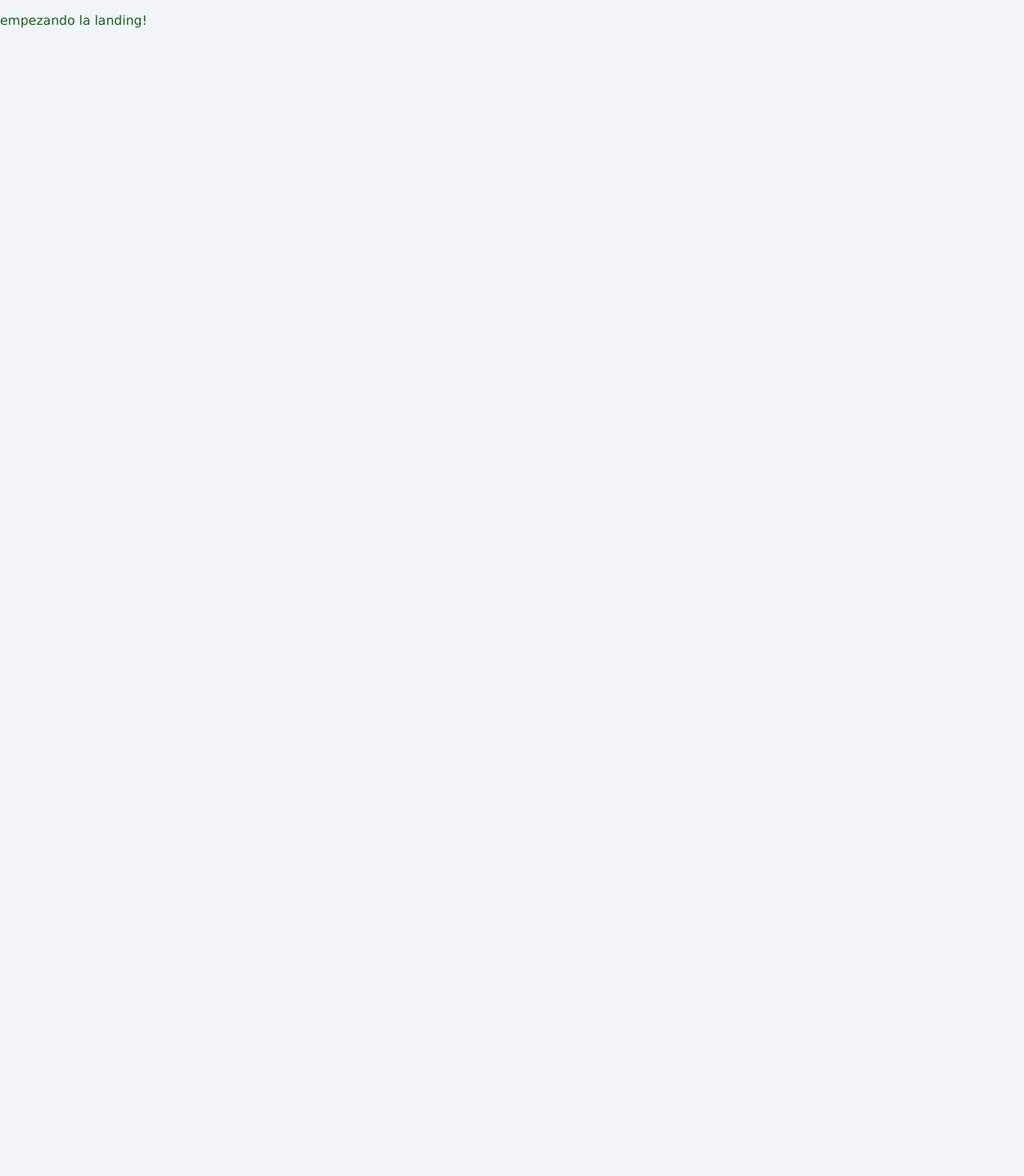
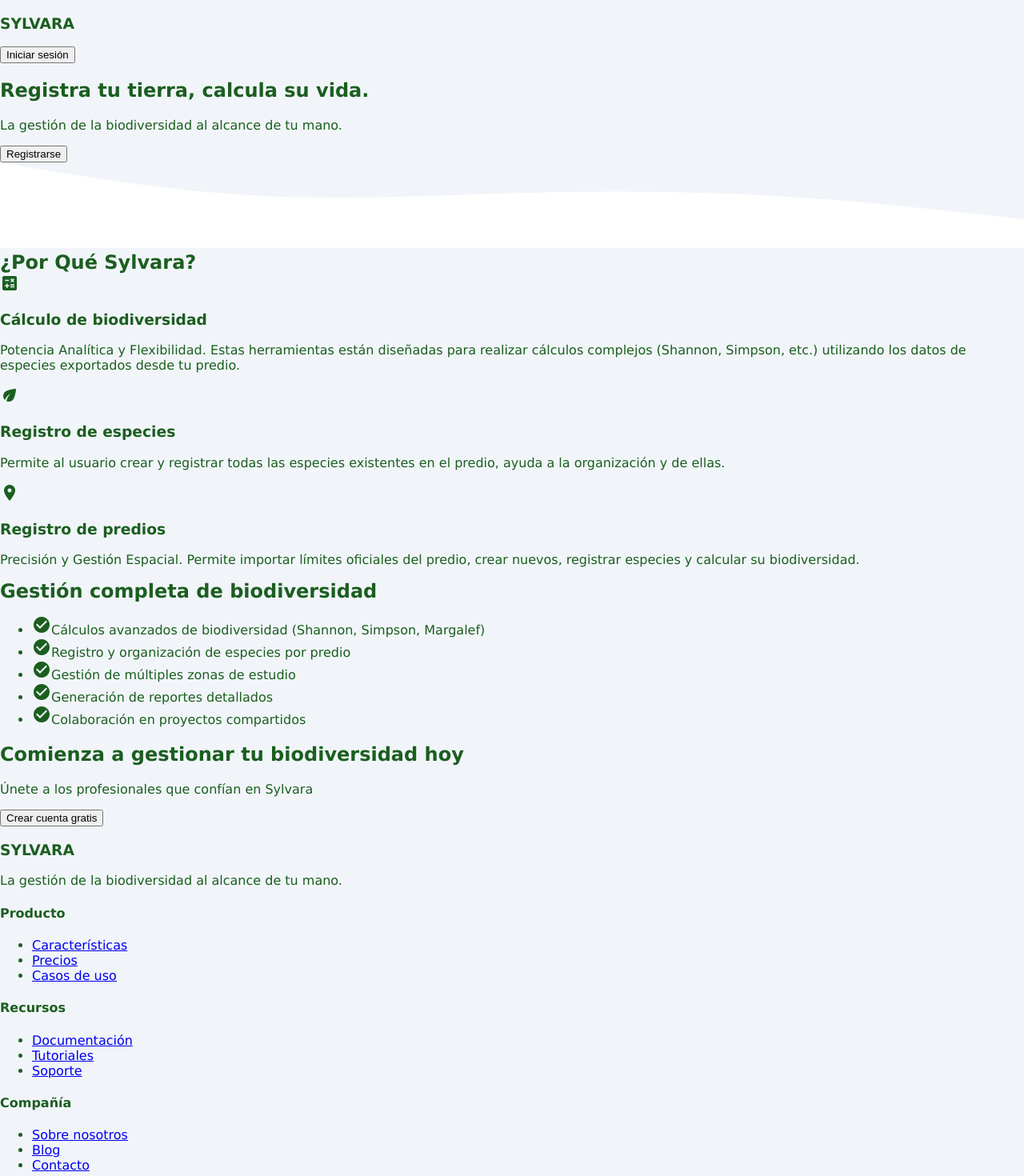
Before and after one commit to jacalvoag/Sylvara, an Angular app: page /landing in a window 1280 px wide. Shown: the top 1470 px of the page at 80% size. Before the commit the page ends 800 px from the top, so only its background shows below. Built offline with nearby package versions, Linux system fonts and the light colour scheme.

Commit message:
avance del esqueleto de la landing en html

```diff
--- a/src/app/auth/landing/landing.component.html
+++ b/src/app/auth/landing/landing.component.html
@@ -1 +1,170 @@
-<p>empezando la landing!</p>
+<div class="landing-container">
+
+  <!-- HERO SECTION -->
+  <section class="hero-section">
+    <nav class="navbar">
+      <div class="logo">
+        <h1>SYLVARA</h1>
+      </div>
+      <button class="btn-login" (click)="navigateToLogin()">
+        Iniciar sesión
+      </button>
+    </nav>
+
+    <div class="hero-content">
+      <div class="hero-text">
+        <h2 class="hero-title">Registra tu tierra, calcula su vida.</h2>
+        <p class="hero-subtitle">La gestión de la biodiversidad al alcance de tu mano.</p>
+        <button class="btn-register" (click)="navigateToRegister()">
+          Registrarse
+        </button>
+      </div>
+
+      <div class="hero-image">
+        <div class="app-preview">
+          <div class="preview-header">
+            <div class="preview-dots">
+              <span></span>
+              <span></span>
+              <span></span>
+            </div>
+          </div>
+          <div class="preview-content">
+            <div class="preview-sidebar">
+              <div class="sidebar-item active"></div>
+              <div class="sidebar-item"></div>
+              <div class="sidebar-item"></div>
+              <div class="sidebar-item"></div>
+            </div>
+            <div class="preview-main">
+              <div class="preview-card"></div>
+              <div class="preview-card"></div>
+              <div class="preview-card small"></div>
+            </div>
+          </div>
+        </div>
+      </div>
+    </div>
+
+    <div class="hero-wave">
+      <svg viewBox="0 0 1440 120" fill="none" xmlns="http://www.w3.org/2000/svg">
+        <path d="M0 0L60 10C120 20 240 40 360 46.7C480 53 600 47 720 43.3C840 40 960 40 1080 46.7C1200 53 1320 67 1380 73.3L1440 80V120H1380C1320 120 1200 120 1080 120C960 120 840 120 720 120C600 120 480 120 360 120C240 120 120 120 60 120H0V0Z" fill="white"/>
+      </svg>
+    </div>
+  </section>
+
+  <!-- ¿POR QUÉ SYLVARA? SECTION -->
+  <section class="why-section">
+    <h2 class="section-title">¿Por Qué Sylvara?</h2>
+
+    <div class="features-grid">
+      @for (feature of features; track feature.title) {
+        <div class="feature-card">
+          <div class="feature-icon">
+            <span class="material-icons">{{ feature.icon }}</span>
+          </div>
+          <h3 class="feature-title">{{ feature.title }}</h3>
+          <p class="feature-description">{{ feature.description }}</p>
+        </div>
+      }
+    </div>
+  </section>
+
+  <!-- CARACTERÍSTICAS SECTION -->
+  <section class="characteristics-section">
+    <div class="characteristics-content">
+      <div class="characteristics-image">
+        <div class="phone-mockup">
+          <div class="phone-screen">
+            <div class="screen-header"></div>
+            <div class="screen-content">
+              <div class="content-bar"></div>
+              <div class="content-bar short"></div>
+              <div class="content-bar"></div>
+              <div class="content-card"></div>
+            </div>
+          </div>
+        </div>
+      </div>
+
+      <div class="characteristics-text">
+        <h2 class="section-title">Gestión completa de biodiversidad</h2>
+        <ul class="features-list">
+          <li>
+            <span class="material-icons">check_circle</span>
+            <span>Cálculos avanzados de biodiversidad (Shannon, Simpson, Margalef)</span>
+          </li>
+          <li>
+            <span class="material-icons">check_circle</span>
+            <span>Registro y organización de especies por predio</span>
+          </li>
+          <li>
+            <span class="material-icons">check_circle</span>
+            <span>Gestión de múltiples zonas de estudio</span>
+          </li>
+          <li>
+            <span class="material-icons">check_circle</span>
+            <span>Generación de reportes detallados</span>
+          </li>
+          <li>
+            <span class="material-icons">check_circle</span>
+            <span>Colaboración en proyectos compartidos</span>
+          </li>
+        </ul>
+      </div>
+    </div>
+  </section>
+
+  <!-- CTA FINAL SECTION -->
+  <section class="cta-section">
+    <div class="cta-content">
+      <h2 class="cta-title">Comienza a gestionar tu biodiversidad hoy</h2>
+      <p class="cta-subtitle">Únete a los profesionales que confían en Sylvara</p>
+      <button class="btn-cta" (click)="navigateToRegister()">
+        Crear cuenta gratis
+      </button>
+    </div>
+  </section>
+
+  <!-- FOOTER -->
+  <footer class="footer">
+    <div class="footer-content">
+      <div class="footer-section">
+        <h3 class="footer-logo">SYLVARA</h3>
+        <p>La gestión de la biodiversidad al alcance de tu mano.</p>
+      </div>
+
+      <div class="footer-section">
+        <h4>Producto</h4>
+        <ul>
+          <li><a href="#">Características</a></li>
+          <li><a href="#">Precios</a></li>
+          <li><a href="#">Casos de uso</a></li>
+        </ul>
+      </div>
+
+      <div class="footer-section">
+        <h4>Recursos</h4>
+        <ul>
+          <li><a href="#">Documentación</a></li>
+          <li><a href="#">Tutoriales</a></li>
+          <li><a href="#">Soporte</a></li>
+        </ul>
+      </div>
+
+      <div class="footer-section">
+        <h4>Compañía</h4>
+        <ul>
+          <li><a href="#">Sobre nosotros</a></li>
+          <li><a href="#">Blog</a></li>
+          <li><a href="#">Contacto</a></li>
+        </ul>
+      </div>
+    </div>
+
+    <div class="footer-bottom">
+      <p>&copy; 2024 Sylvara. Todos los derechos reservados.</p>
+    </div>
+  </footer>
+
+</div>
--- a/src/app/auth/landing/landing.component.ts
+++ b/src/app/auth/landing/landing.component.ts
@@ -1,4 +1,6 @@
 import { Component } from '@angular/core';
+import { Router } from '@angular/router';
+import { CommonModule } from '@angular/common';
 
 @Component({
   selector: 'app-landing',
@@ -7,5 +9,31 @@ import { Component } from '@angular/core';
   styleUrl: './landing.component.css',
 })
 export class Landing {
+   features = [
+    {
+      icon: 'calculate',
+      title: 'Cálculo de biodiversidad',
+      description: 'Potencia Analítica y Flexibilidad. Estas herramientas están diseñadas para realizar cálculos complejos (Shannon, Simpson, etc.) utilizando los datos de especies exportados desde tu predio.'
+    },
+    {
+      icon: 'eco',
+      title: 'Registro de especies',
+      description: 'Permite al usuario crear y registrar todas las especies existentes en el predio, ayuda a la organización y de ellas.'
+    },
+    {
+      icon: 'location_on',
+      title: 'Registro de predios',
+      description: 'Precisión y Gestión Espacial. Permite importar límites oficiales del predio, crear nuevos, registrar especies y calcular su biodiversidad.'
+    }
+  ];
 
+  constructor(private router: Router) {}
+
+  navigateToRegister(): void {
+    this.router.navigate(['/register']);
+  }
+
+  navigateToLogin(): void {
+    this.router.navigate(['/login']);
+  }
 }
```
